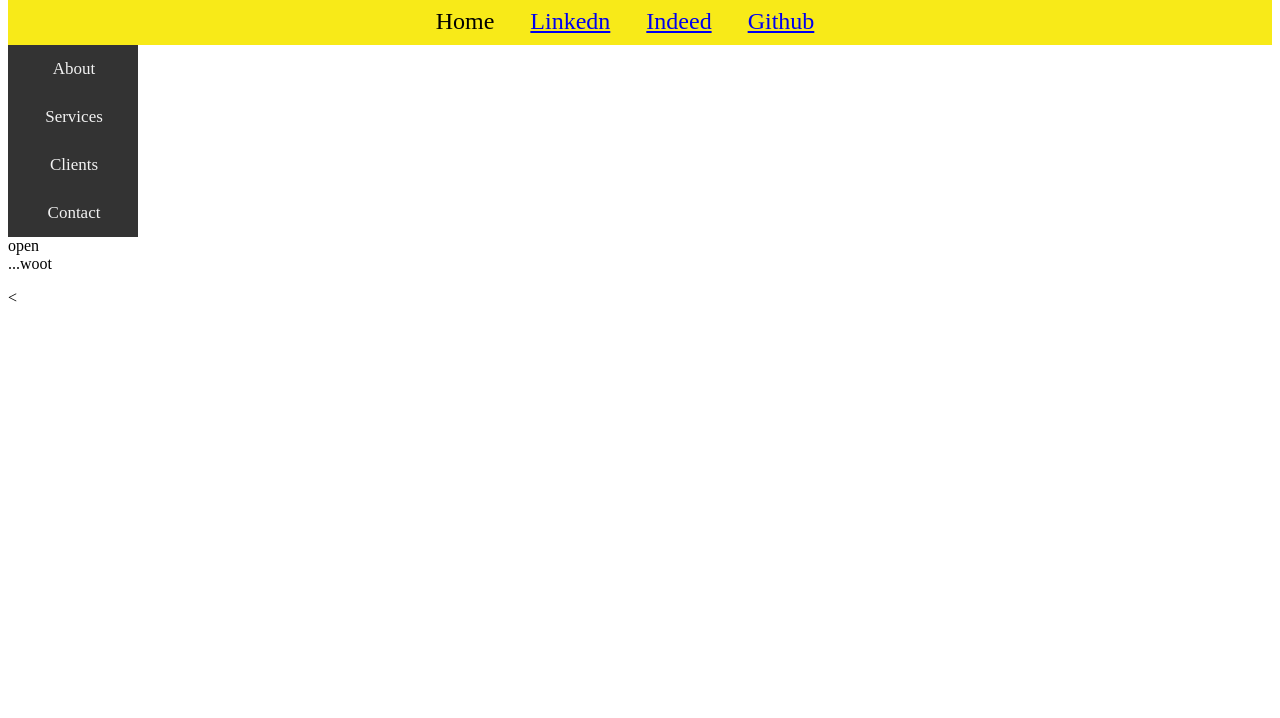
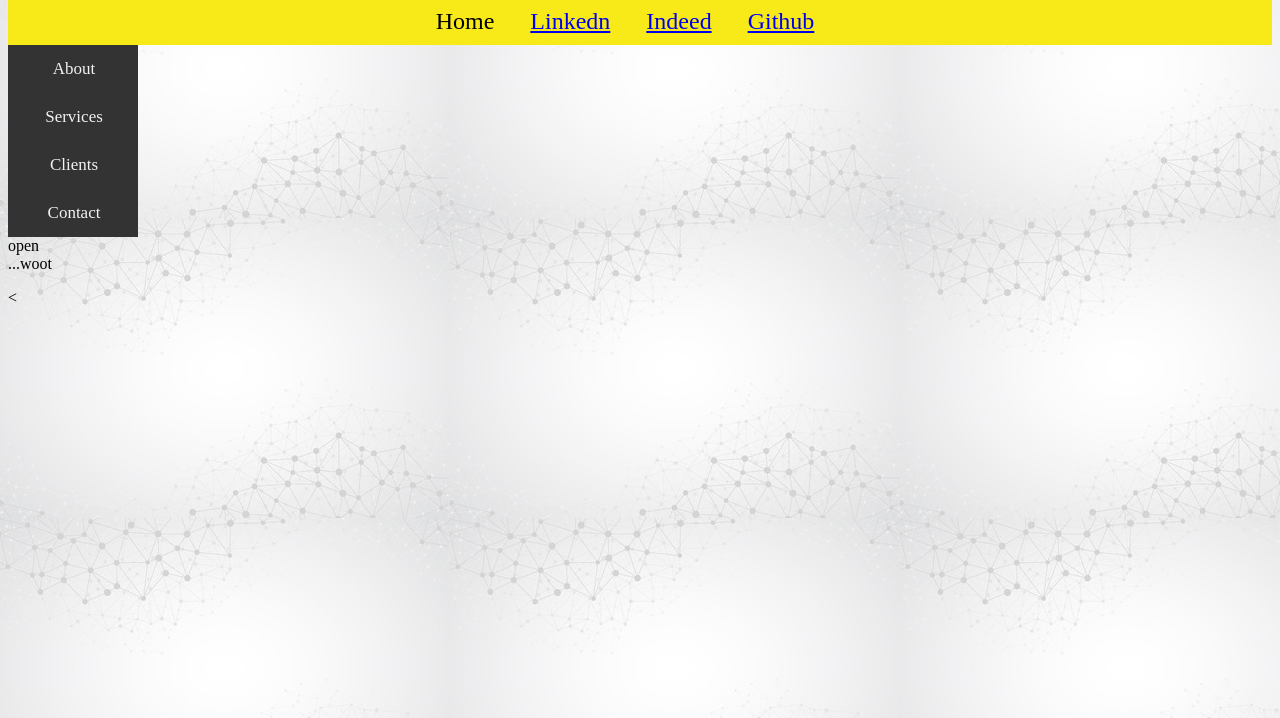
Before and after one commit to Matts96/My-Website, a plain HTML site: page index.html in a window 1280 px wide. Shown: the part 82-800 px from the top of the page. Drawn offline with Linux system fonts and the light colour scheme.

Commit message:
Add files via upload

```diff
--- a/index.html
+++ b/index.html
@@ -83,7 +83,7 @@
         }
 </style>
 
-<body style="background: url('../backgroundimage.jpg');">
+<body style="background: url('websitepics/backgroundimage.jpg');">
     <!--<center><span class="yellowtext">M</span>&nbsp; <span class=" greentext">H</span> <span class="bluetext">P</span></center>-->
     <h1 class="center">Welcome to MHProgramming</h1>
 </body>
```
